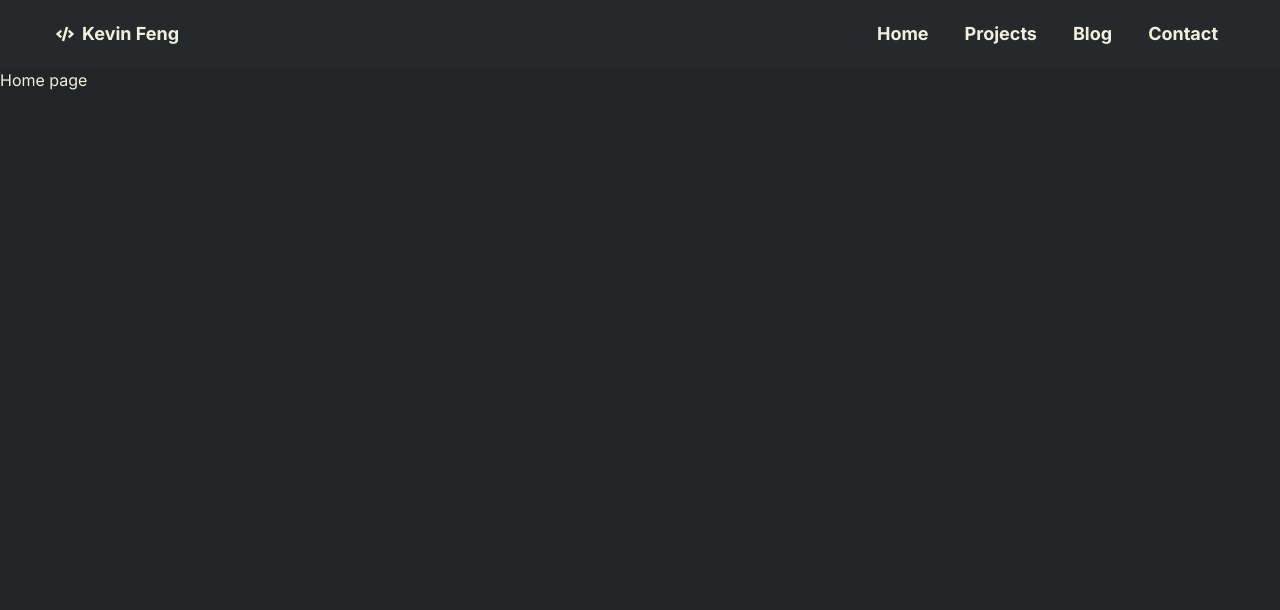
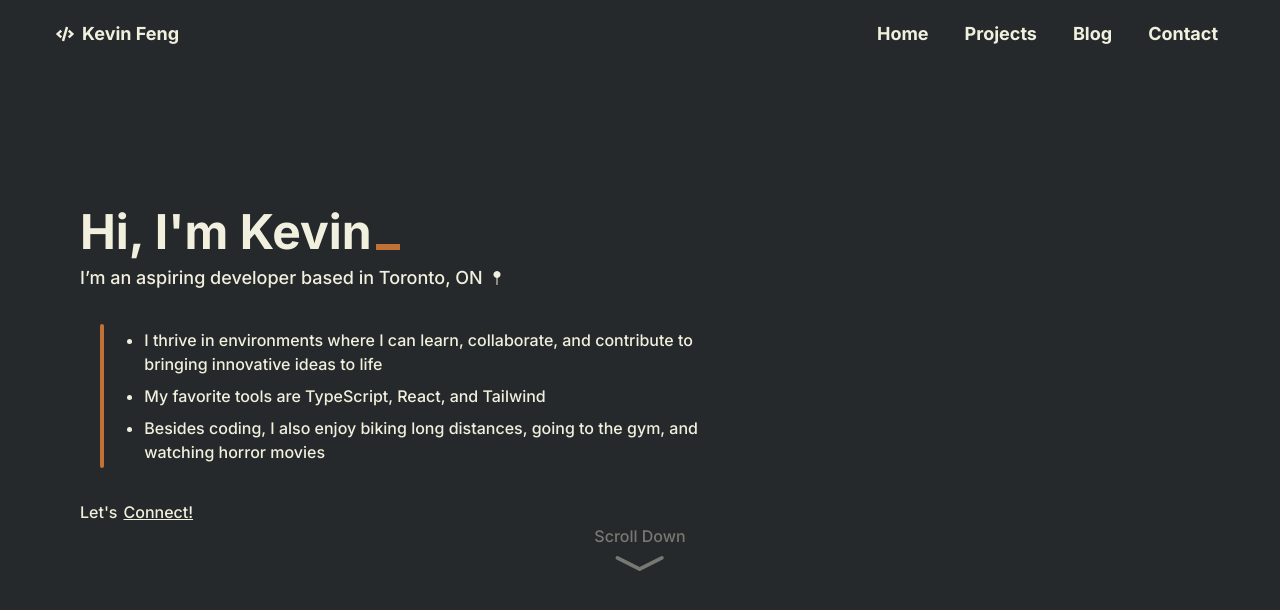
Before and after one commit to kevinf58/portfolio, a Next.js app: page / in a window 1280 px wide. Shown: the top 610 px of the page. Built offline with nearby package versions, Linux system fonts and the light colour scheme.

Commit message:
setup initial landing page

```diff
--- a/src/app/globals.css
+++ b/src/app/globals.css
@@ -36,6 +36,32 @@
   --color-white: #f1efdd;
   --color-green: #f07174;
   --color-red: #74f071;
+
+  /**
+   * animations
+  */
+  --animate-blink: blink 1.3s steps(1, end) infinite;
+  --animate-bounce: bounce 1s infinite ease-out;
+
+  @keyframes blink {
+    0%,
+    100% {
+      visibility: visible;
+    }
+    50% {
+      visibility: hidden;
+    }
+  }
+
+  @keyframes bounce {
+    0%,
+    100% {
+      transform: translateY(0);
+    }
+    50% {
+      transform: translateY(5px);
+    }
+  }
 }
 
 @theme inline {
@@ -60,11 +86,6 @@ body {
 *::before,
 *::after {
   box-sizing: border-box;
-}
-
-/* 2. Remove default margin */
-* {
-  margin: 0;
 }
 
 /* 3. Enable keyword animations */
--- a/src/app/page.tsx
+++ b/src/app/page.tsx
@@ -1,3 +1,46 @@
+import Link from '@/components/common/Link';
+import { PiMapPinSimpleFill } from 'react-icons/pi';
+import { BsChevronCompactDown } from 'react-icons/bs';
+
 export default function Home() {
-  return <section className='h-screen'>Home page</section>;
+  return (
+    <section className='h-screen w-full absolute top-0 left-0 flex flex-col justify-center font-medium bg-white/2'>
+      <div className='w-[55%] pl-20'>
+        <div className='flex items-end pb-2'>
+          <h1 className='text-5xl font-bold'>{"Hi, I'm Kevin"}</h1>
+          <div className='h-1.5 w-6 bg-primary animate-blink mb-1.5 ml-1' />
+        </div>
+        <div className='flex gap-1.5 items-center'>
+          <h6 className='text-lg'>I’m an aspiring developer based in Toronto, ON</h6>
+          <PiMapPinSimpleFill />
+        </div>
+        <div className='flex ml-5 my-8'>
+          <div className='h-auto w-1.5 bg-primary rounded-full' />
+          <ul className='flex flex-col gap-y-2 list-disc ml-10 my-1'>
+            <li>
+              I thrive in environments where I can learn, collaborate, and contribute to bringing
+              innovative ideas to life
+            </li>
+            <li>My favorite tools are TypeScript, React, and Tailwind</li>
+            <li>
+              Besides coding, I also enjoy biking long distances, going to the gym, and watching horror
+              movies
+            </li>
+          </ul>
+        </div>
+        <h6>
+          {"Let's"}
+          <Link href={'/contact'} underlined>
+            Connect!
+          </Link>
+        </h6>
+      </div>
+      <div className='flex w-full justify-center'>
+        <div className='flex flex-col whitespace-nowrap text-nowrap'>
+          <h6 className='text-white/40 whitespace-nowrap text-nowrap'>Scroll Down</h6>
+          <BsChevronCompactDown className='w-full h-auto text-white/40 px-4 -mt-4 hover:animate-bounce cursor-pointer' />
+        </div>
+      </div>
+    </section>
+  );
 }
--- a/src/components/common/Link.tsx
+++ b/src/components/common/Link.tsx
@@ -4,15 +4,16 @@ import { default as Nav } from 'next/link';
 const Link = (props: LinkProps) => {
   return props.disabled ? (
     <span className={`relative w-min text-white/50 hover:cursor-default`}>
-      <span className='relative px-1.5'>{props.children}</span>
+      <span className='relative mx-1.5'>{props.children}</span>
     </span>
   ) : (
     <Nav
       className={`relative w-min text-white hover:text-primary before:bg-white before:absolute before:bottom-0 before:origin-bottom before:scale-y-[0] hover:before:scale-y-100 before:h-full before:w-full before:transition-transform before:duration-300 duration-300 before:ease-in-out hover:cursor-pointer'
-      `}
+      ${props.underlined && 'underline'} ${props.className}
+        `}
       href={props.href}
     >
-      {<span className='relative px-1.5'>{props.children}</span>}
+      {<span className='relative mx-1.5'>{props.children}</span>}
     </Nav>
   );
 };
--- a/src/components/common/NavBar.tsx
+++ b/src/components/common/NavBar.tsx
@@ -5,7 +5,7 @@ import { FaCode } from 'react-icons/fa';
 
 const NavBar = () => {
   return (
-    <section className='w-full text-lg font-bold bg-white/2 px-14 py-5 flex justify-between'>
+    <section className='w-full text-lg font-bold px-14 py-5 flex justify-between'>
       <div className='flex items-center gap-2'>
         <FaCode />
         <h1>Kevin Feng</h1>
--- a/src/types/LinkProps.ts
+++ b/src/types/LinkProps.ts
@@ -5,4 +5,6 @@ export type LinkProps = {
   children: JSX.Element | string;
   disabled?: boolean;
   href: string | UrlObject;
+  underlined?: boolean;
+  className?: string;
 };
```
